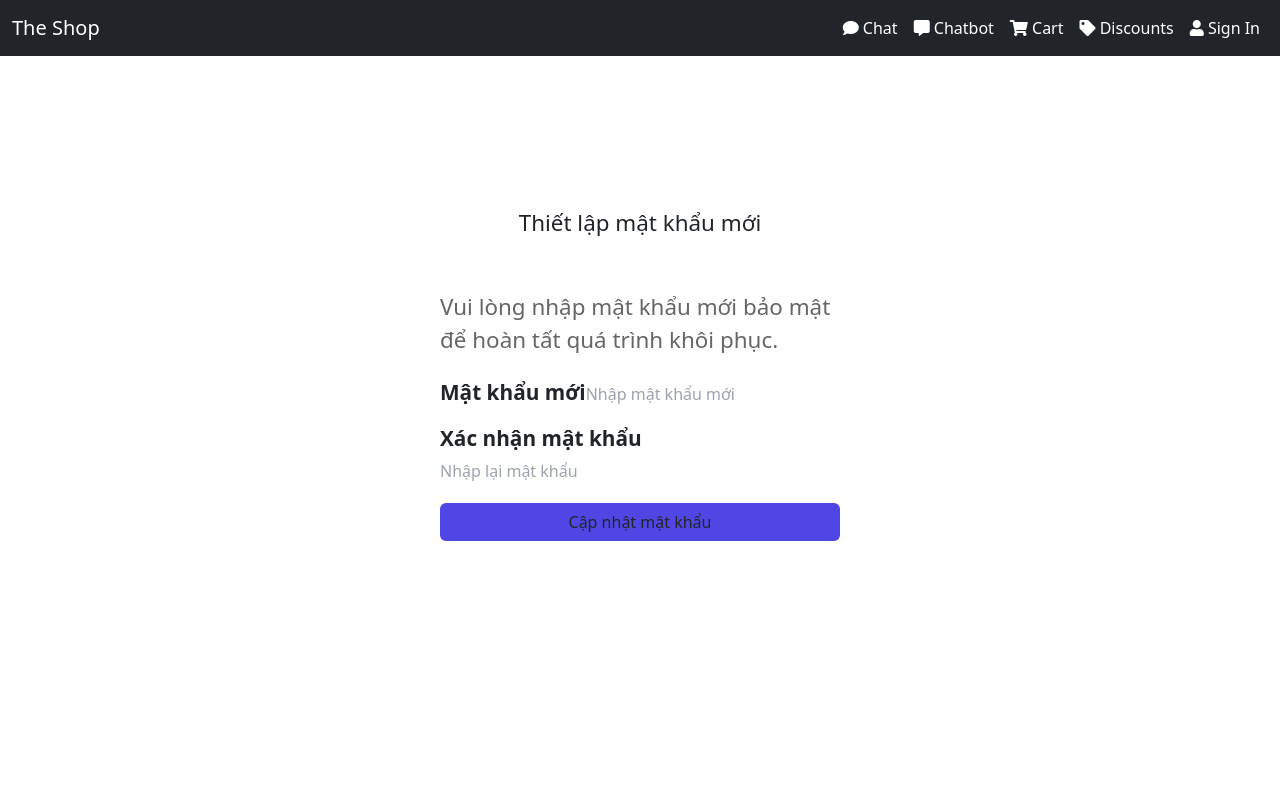
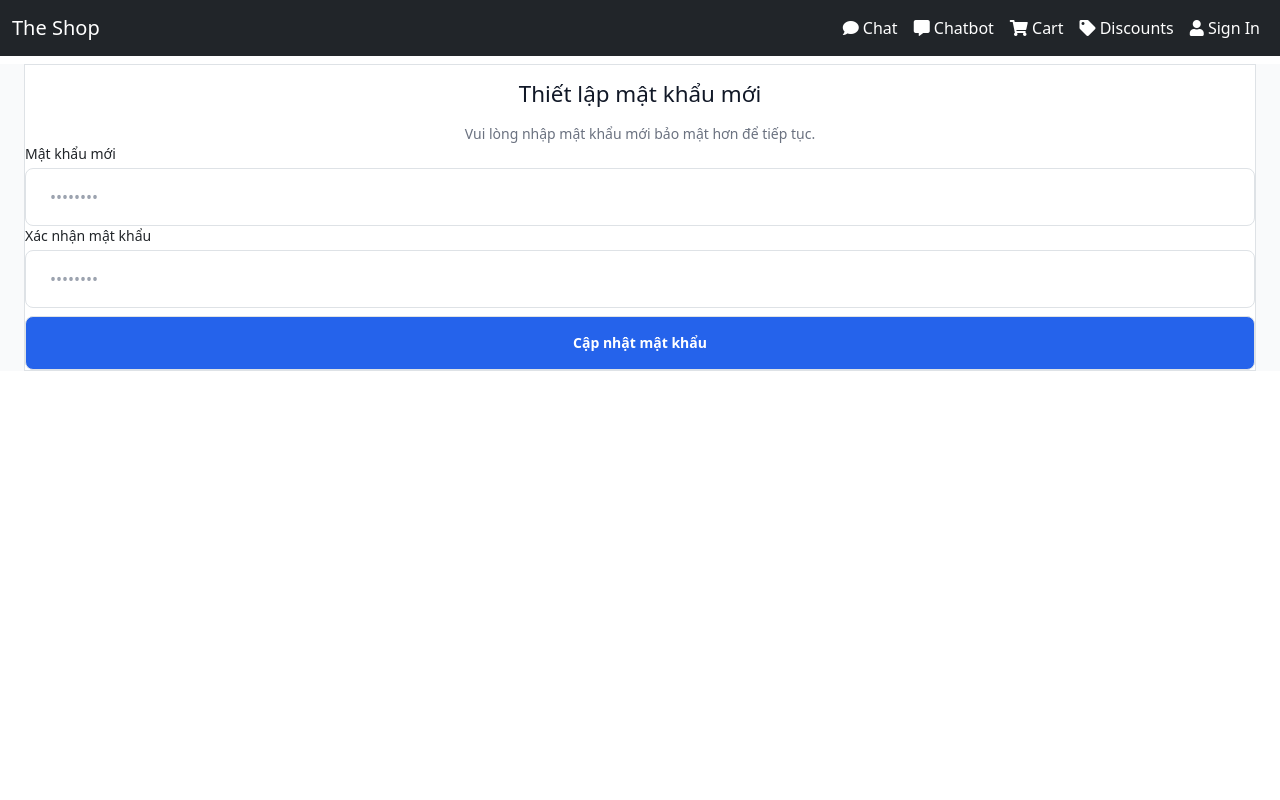
Before and after one commit to dluongta/The-Digital-Shop, a React (Create React App) app in the folder client/: page /reset-password/1/1 in a window 1280 px wide. Shown: the top 800 px of the page. Built offline with nearby package versions, Linux system fonts and the light colour scheme.

Commit message:
complete app

```diff
--- a/client/src/pages/ResetPassword.js
+++ b/client/src/pages/ResetPassword.js
@@ -1,7 +1,6 @@
-import React, { useState, useEffect } from "react";
-import { useNavigate, useParams } from "react-router-dom";
+import React, { useState } from "react";
+import { useLocation, useNavigate, useParams } from "react-router-dom";
 import Message from "../components/Message";
-import Loader from "../components/Loader";
 import axios from "axios";
 
 const ResetPassword = () => {
@@ -11,124 +10,103 @@ const ResetPassword = () => {
   const [password, setPassword] = useState("");
   const [confirmPassword, setConfirmPassword] = useState("");
   const [message, setMessage] = useState("");
-  const [variant, setVariant] = useState("danger");
   const [loading, setLoading] = useState(false);
-  const [isSuccess, setIsSuccess] = useState(false);
-
-  // Xử lý chuyển hướng sau 3 giây khi thành công
-  useEffect(() => {
-    if (isSuccess) {
-      const timer = setTimeout(() => {
-        navigate("/login");
-      }, 3000);
-      return () => clearTimeout(timer);
-    }
-  }, [isSuccess, navigate]);
 
   const handleSubmit = async (e) => {
     e.preventDefault();
-    setMessage("");
 
     if (password !== confirmPassword) {
-      setVariant("danger");
       setMessage("Mật khẩu xác nhận không khớp.");
-      return;
-    }
-
-    if (password.length < 6) {
-        setVariant("danger");
-        setMessage("Mật khẩu phải có ít nhất 6 ký tự.");
       return;
     }
 
     setLoading(true);
     try {
-      const { data } = await axios.post(`/api/reset-password/${id}/${token}`, {
+      const response = await axios.post(`/api/reset-password/${id}/${token}`, {
         password,
       });
 
-      // Khớp với status từ Backend: "Password Updated Successfully"
-      if (data.status === "Password Updated Successfully" || data.status === "Password Updated Succeeded") {
-        setVariant("success");
-        setMessage("Cập nhật thành công! Bạn sẽ được chuyển về trang đăng nhập sau 3 giây...");
-        setIsSuccess(true);
+      if (response.data.status === "Password Updated Succeeded") {
+        // Điều hướng kèm thông báo thành công
+        navigate("/login", {
+          state: { message: "Đổi mật khẩu thành công! Vui lòng đăng nhập lại." },
+        });
       } else {
-        setVariant("danger");
-        setMessage(data.status);
+        setMessage(response.data.status);
       }
     } catch (error) {
-      setVariant("danger");
-      const errorMsg = error.response && error.response.data.status
-        ? error.response.data.status
-        : "Liên kết đã hết hạn hoặc có lỗi xảy ra.";
-      setMessage(errorMsg);
+      setMessage("Liên kết đã hết hạn hoặc có lỗi xảy ra.");
     } finally {
       setLoading(false);
     }
   };
 
   return (
-    <div className="form-container" style={{ minHeight: '80vh', display: 'flex', alignItems: 'center' }}>
-      <div className="box-container" style={{ maxWidth: '450px', width: '100%', margin: '0 auto' }}>
-
-        <h2 className="title" style={{ textAlign: 'center', marginBottom: '20px', textTransform: 'none' }}>
+    <div className="min-h-screen flex items-center justify-center bg-gray-50 py-12 px-4 sm:px-6 lg:px-8">
+      <div className="max-w-md w-full space-y-8 bg-white p-10 rounded-2xl shadow-xl border border-gray-100">
+        <div>
+          <h2 className="mt-2 text-center text-3xl font-extrabold text-gray-900 tracking-tight">
             Thiết lập mật khẩu mới
           </h2>
+          <p className="mt-2 text-center text-sm text-gray-500">
+            Vui lòng nhập mật khẩu mới bảo mật hơn để tiếp tục.
+          </p>
+        </div>
 
-        {message && <Message variant={variant}>{message}</Message>}
-        {loading && <Loader />}
+        {message && (
+          <div className="animate-pulse">
+             <Message variant={message.includes("thành công") ? 'success' : 'danger'}>
+                {message}
+             </Message>
+          </div>
+        )}
 
-        <form onSubmit={handleSubmit} className="box-shadow" style={{ background: '#fff', padding: '25px', borderRadius: '10px' }}>
-          <p style={{ fontSize: '1.4rem', color: '#666', marginBottom: '20px' }}>
-            Vui lòng nhập mật khẩu mới bảo mật để hoàn tất quá trình khôi phục.
-          </p>
-
-          <div style={{ marginBottom: '15px' }}>
-            <label style={{ fontSize: '1.3rem', fontWeight: '600' }}>Mật khẩu mới</label>
+        <form className="mt-8 space-y-4" onSubmit={handleSubmit}>
+          <div className="space-y-4">
+            <div>
+              <label className="block text-sm font-medium text-gray-700 mb-1">Mật khẩu mới</label>
               <input
                 type="password"
                 required
-              className="box"
-              placeholder="Nhập mật khẩu mới"
+                className="appearance-none relative block w-full px-4 py-3 border border-gray-300 placeholder-gray-400 text-gray-900 rounded-lg focus:outline-none focus:ring-2 focus:ring-blue-500 focus:border-transparent transition-all sm:text-sm"
+                placeholder="••••••••"
                 value={password}
                 onChange={(e) => setPassword(e.target.value)}
-              disabled={isSuccess}
-              style={{ marginTop: '5px' }}
               />
             </div>
 
-          <div style={{ marginBottom: '20px' }}>
-            <label style={{ fontSize: '1.3rem', fontWeight: '600' }}>Xác nhận mật khẩu</label>
+            <div>
+              <label className="block text-sm font-medium text-gray-700 mb-1">Xác nhận mật khẩu</label>
               <input
                 type="password"
                 required
-              className="box"
-              placeholder="Nhập lại mật khẩu"
+                className="appearance-none relative block w-full px-4 py-3 border border-gray-300 placeholder-gray-400 text-gray-900 rounded-lg focus:outline-none focus:ring-2 focus:ring-blue-500 focus:border-transparent transition-all sm:text-sm"
+                placeholder="••••••••"
                 value={confirmPassword}
                 onChange={(e) => setConfirmPassword(e.target.value)}
-              disabled={isSuccess}
-              style={{ marginTop: '5px' }}
               />
             </div>
+          </div>
 
+          <div className="pt-2">
             <button
               type="submit"
-            className="btn"
-            disabled={loading || isSuccess}
-            style={{
-                width: '100%',
-                background: isSuccess ? '#28a745' : '#4f46e5',
-                cursor: (loading || isSuccess) ? 'not-allowed' : 'pointer'
-            }}
+              disabled={loading}
+              className={`group relative w-full flex justify-center py-3 px-4 border border-transparent text-sm font-semibold rounded-lg text-white transition-all transform active:scale-95 ${
+                loading ? 'bg-blue-400 cursor-not-allowed' : 'bg-blue-600 hover:bg-blue-700 shadow-md hover:shadow-lg'
+              }`}
             >
-            {loading ? 'Đang xử lý...' : isSuccess ? 'Đang chuyển hướng...' : 'Cập nhật mật khẩu'}
+              {loading ? (
+                <span className="flex items-center">
+                  <svg className="animate-spin -ml-1 mr-3 h-5 w-5 text-white" fill="none" viewBox="0 0 24 24">
+                    <circle className="opacity-25" cx="12" cy="12" r="10" stroke="currentColor" strokeWidth="4"></circle>
+                    <path className="opacity-75" fill="currentColor" d="M4 12a8 8 0 018-8V0C5.373 0 0 5.373 0 12h4zm2 5.291A7.962 7.962 0 014 12H0c0 3.042 1.135 5.824 3 7.938l3-2.647z"></path>
+                  </svg>
+                  Đang xử lý...
+                </span>
+              ) : "Cập nhật mật khẩu"}
             </button>
-
-          {isSuccess && (
-              <div style={{ textAlign: 'center', marginTop: '15px' }}>
-                  <progress value={100} max={100} style={{ width: '100%', height: '5px' }}></progress>
           </div>
-          )}
         </form>
       </div>
     </div>
```
Also changed, not shown: 7 other files (tests, documents, lock files or other folders). Lines whose indentation alone changed are shown as unchanged.
